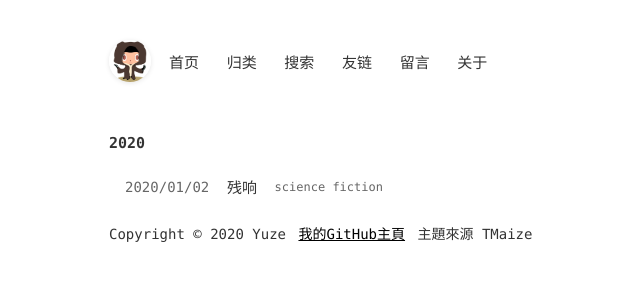
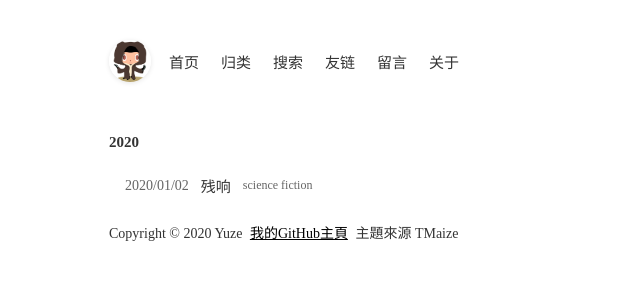
Before and after one commit to Rkgoange/Yuze, a Jekyll site: the page built from index.html, in a window 1280 px wide. Shown: the top 300 px of the page, without its empty margins (205-845 px from the left). Built offline with Jekyll 4.4.1, drawn with Linux system fonts in a browser that asks for light colours; some web fonts are replaced; comment, search, counter and statistics services are not loaded.

Commit message:
Update common.css

```diff
--- a/static/css/common.css
+++ b/static/css/common.css
@@ -13,9 +13,7 @@ body {
   scroll-behavior: smooth;
   -ms-text-size-adjust: 100%;
   -webkit-text-size-adjust: 100%;
-  font-family: myFirstFont,Consolas, 'Helvetica Neue', Helvetica, Arial, 'PingFang SC',
-    'Hiragino Sans GB', 'Heiti SC', 'Microsoft YaHei', 'WenQuanYi Micro Hei',
-    sans-serif;
+  font-family: myFirstFont;
 }
 @font-face
 {
```
